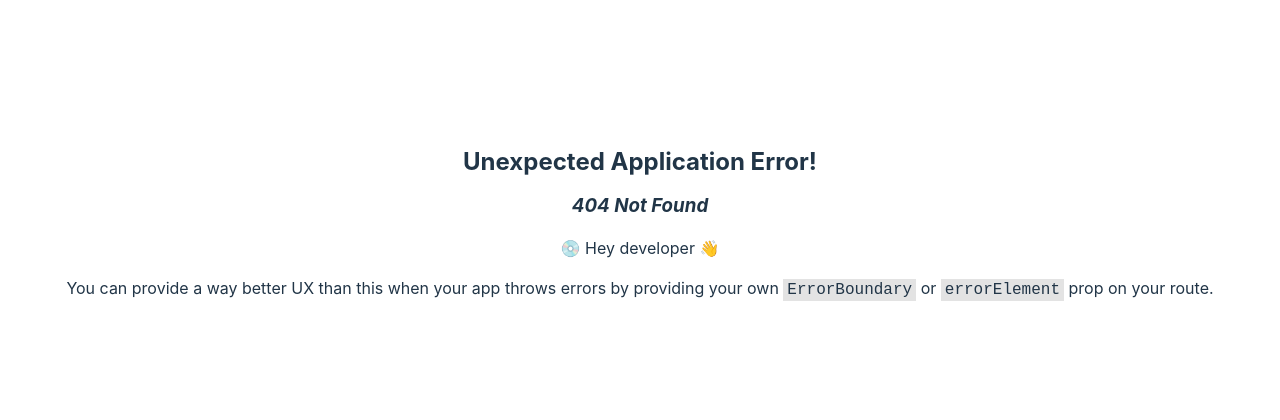
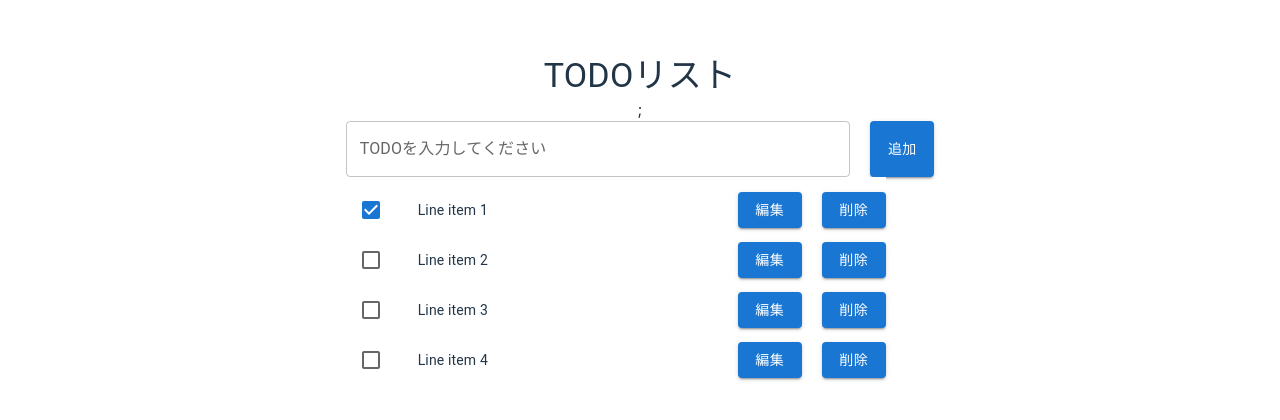
Before and after one commit to i3design-training/2023-yamashita.rintaro-frontend, a React (Vite) app: page /tasks in a window 1280 px wide. Before the commit this address had no page. Shown: the part 176-596 px from the top of the page. Built offline with nearby package versions, Linux system fonts and the light colour scheme.

Commit message:
feat: TODOリストの最小限マークアップ完了

```diff
--- a/package.json
+++ b/package.json
@@ -12,6 +12,9 @@
     "eject": "rm -rf .git package-lock.json && npm pkg delete scripts.eject"
   },
   "dependencies": {
+    "@emotion/react": "^11.11.1",
+    "@emotion/styled": "^11.11.0",
+    "@mui/material": "^5.13.6",
     "react": "^18.2.0",
     "react-dom": "^18.2.0",
     "react-router-dom": "^6.14.1"
--- a/src/main.tsx
+++ b/src/main.tsx
@@ -3,15 +3,21 @@ import ReactDOM from 'react-dom/client';
 import App from './App';
 import './index.css';
 import { createBrowserRouter, RouterProvider } from 'react-router-dom';
+import Tasks from './pages/Task/Task';
 
 const router = createBrowserRouter([
   {
     path: '/',
     element: <App />,
   },
+  {
+    path: '/tasks',
+    element: <Tasks />,
+  },
 ]);
 
 const container = document.getElementById('root');
+
 if (container) {
   ReactDOM.createRoot(container).render(
     <React.StrictMode>
--- /dev/null
+++ b/src/pages/Task/Task.tsx
@@ -0,0 +1,87 @@
+import {
+  List,
+  Box,
+  TextField,
+  Checkbox,
+  ListItem,
+  ListItemText,
+  ListItemIcon,
+  ListItemButton,
+  Button,
+  Typography,
+} from '@mui/material';
+import { useState } from 'react';
+
+export default function Tasks() {
+  const [checked, setChecked] = useState([0]);
+
+  const handleToggle = (value: number) => () => {
+    const currentIndex = checked.indexOf(value);
+    const newChecked = [...checked];
+
+    if (currentIndex === -1) {
+      newChecked.push(value);
+    } else {
+      newChecked.splice(currentIndex, 1);
+    }
+
+    setChecked(newChecked);
+  };
+
+  return (
+    <>
+      <Typography variant="h4" component="h4">
+        TODOリスト
+      </Typography>
+      ;
+      <Box sx={{ display: 'flex' }}>
+        <Box
+          component="form"
+          sx={{
+            '& > :not(style)': { marginRight: '20px', width: '50ch' },
+          }}
+          noValidate
+          autoComplete="off"
+        >
+          <TextField
+            id="outlined-basic"
+            label="TODOを入力してください"
+            variant="outlined"
+          />
+        </Box>
+
+        <Button variant="contained">追加</Button>
+      </Box>
+      <List sx={{ width: '100%', maxWidth: 540, bgcolor: 'background.paper' }}>
+        {[0, 1, 2, 3].map((value) => {
+          const labelId = `checkbox-list-label-${value}`;
+
+          return (
+            <ListItem key={value} disablePadding>
+              <ListItemButton
+                role={undefined}
+                onClick={handleToggle(value)}
+                dense
+              >
+                <ListItemIcon>
+                  <Checkbox
+                    edge="start"
+                    checked={checked.indexOf(value) !== -1}
+                    tabIndex={-1}
+                    disableRipple
+                    inputProps={{ 'aria-labelledby': labelId }}
+                  />
+                </ListItemIcon>
+                <ListItemText id={labelId} primary={`Line item ${value + 1}`} />
+              </ListItemButton>
+              <Button variant="contained" sx={{ marginRight: '20px' }}>
+                編集
+              </Button>
+              <Button variant="contained">削除</Button>
+            </ListItem>
+          );
+        })}
+      </List>
+    </>
+  );
+}
```
Also changed, not shown: 1 other file (tests, documents, lock files or other folders).
